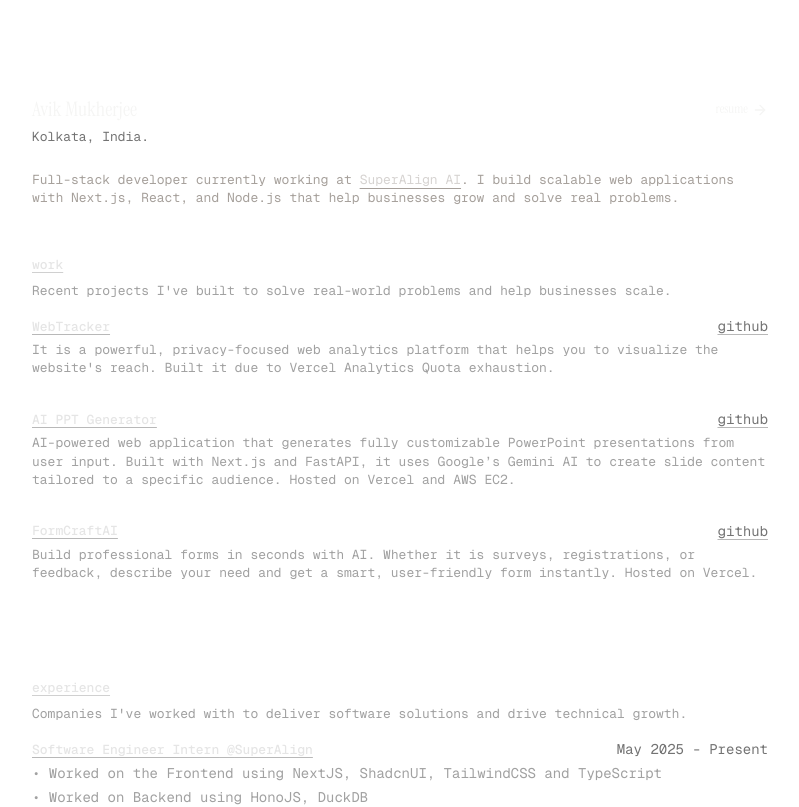
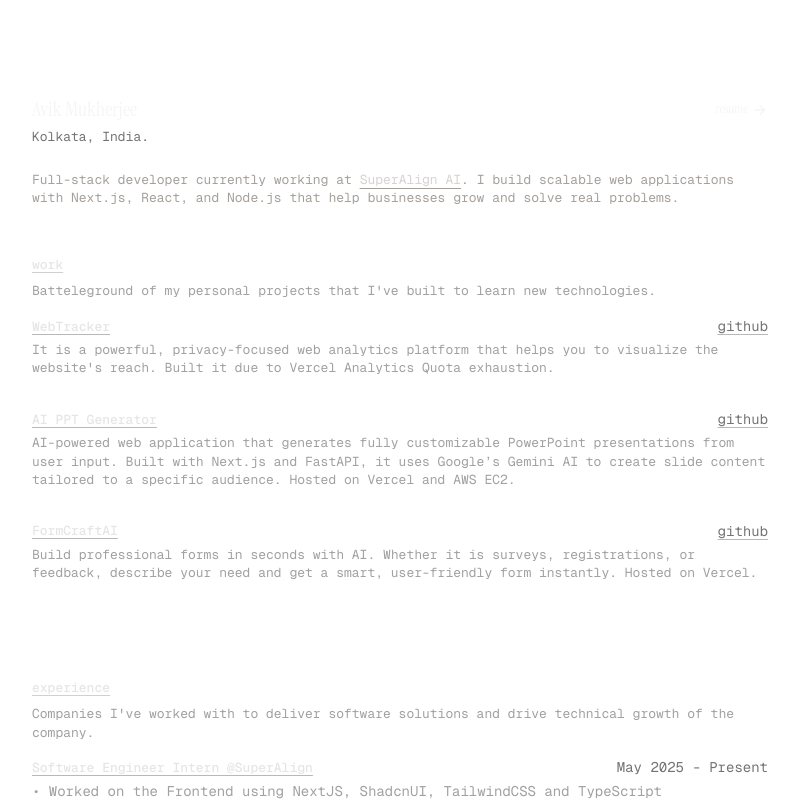
Before and after one commit to Avik-creator/avikmukherjee-portfolio-v2, a Next.js app: page / in a window 1280 px wide. Shown: the top 807 px of the page, without its empty margins (240-1039 px from the left). Built offline with nearby package versions, Linux system fonts and the light colour scheme.

Commit message:
Added Changes.

```diff
--- a/app/(home)/page.tsx
+++ b/app/(home)/page.tsx
@@ -74,7 +74,7 @@ export default function Home() {
         </h3>
         </Link>
         <p className="mt-2">
-          Recent projects I&apos;ve built to solve real-world problems and help businesses scale.
+          Batteleground of my personal projects that I&apos;ve built to learn new technologies.
         </p>
         <div className="py-4">
           {recentProjects.map((project, index) => (
@@ -116,7 +116,7 @@ export default function Home() {
         </h3>
         </Link>
         <p className="mt-2">
-          Companies I&apos;ve worked with to deliver software solutions and drive technical growth.
+          Companies I&apos;ve worked with to deliver software solutions and drive technical growth of the company.
         </p>
         <div className="py-4">
           {recentExperiences.map((experience, index) => (
```
